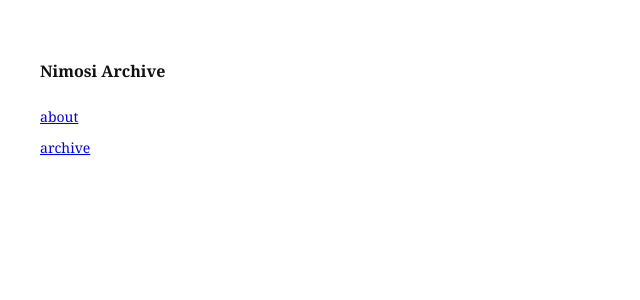
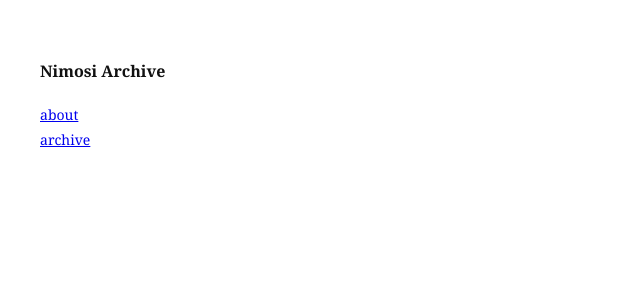
Before and after one commit to Captain-Nimosi/nimosi, a Jekyll site: the page built from index.md, in a window 1280 px wide. Shown: the top 300 px of the page, without its empty margins (0-640 px from the left). Built offline with Jekyll 4.4.1, drawn with Linux system fonts in a browser that asks for light colours.

Commit message:
Adjust line height for links section

```diff
--- a/_layouts/home.html
+++ b/_layouts/home.html
@@ -22,7 +22,7 @@
   }
 
   .links {
-    line-height: 2.2;
+    line-height: 1.8;
   }
 
   a {
```
